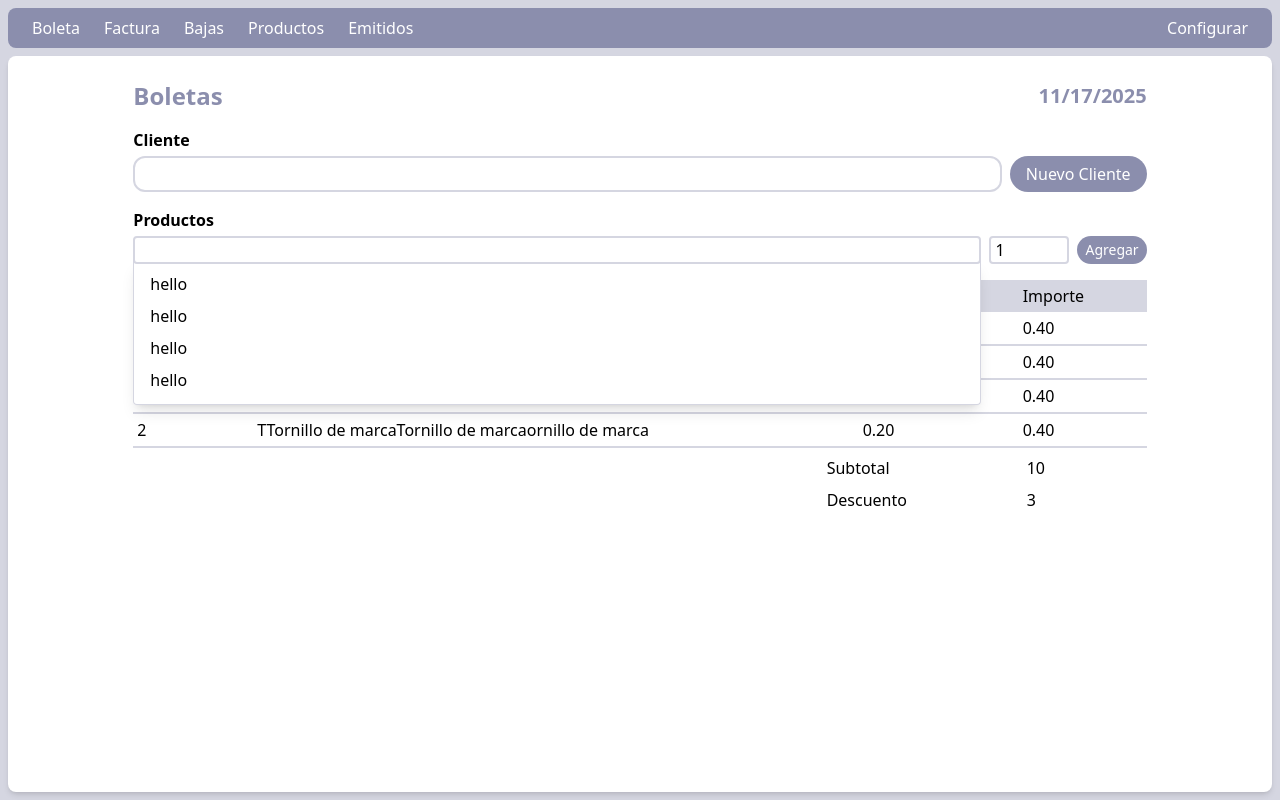
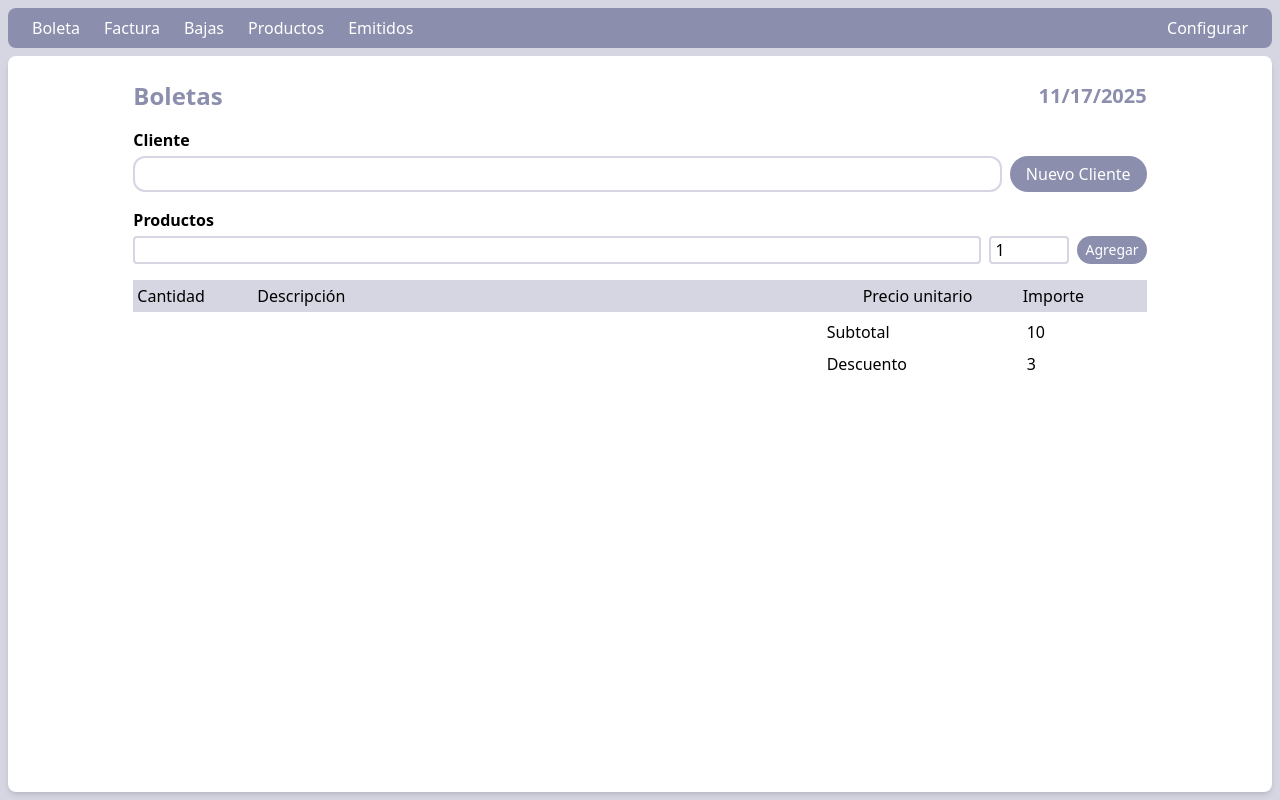
Before and after one commit to joseyaniez/contabilidad-electron, a Svelte app: page / in a window 1280 px wide. Built offline with nearby package versions, Linux system fonts and the light colour scheme.

Commit message:
feature: ProductForm select

```diff
--- a/src/electron/db/models/products.ts
+++ b/src/electron/db/models/products.ts
@@ -55,6 +55,25 @@ function getAllProducts(): Promise<Array<Product>>{
   });
 }
 
+function findProducts(searchTerm: string): Promise<Array<Product>> {
+  const sql = `
+    SELECT * FROM products
+    WHERE UPPER(description) LIKE ?
+  `;
+
+  const textSearch = `%${searchTerm.toUpperCase()}%`;
+
+  return new Promise((resolve, reject) => {
+    DB.all<Product>(sql, [textSearch], (err, rows) => {
+      if (err) {
+        reject(err);
+        return;
+      }
+      resolve(rows);
+    });
+  });
+}
+
 function deleteProduct(id: string): Promise<void> {
   const sql = `
     DELETE FROM products WHERE id = ?
@@ -89,4 +108,4 @@ function updateProduct(id: string, description: string, unit: string, price: num
   });
 }
 
-export { createProductsTable, saveProduct, getAllProducts, deleteProduct, updateProduct };
+export { createProductsTable, saveProduct, getAllProducts, deleteProduct, updateProduct, findProducts };
--- a/src/electron/ipc/products.ts
+++ b/src/electron/ipc/products.ts
@@ -1,6 +1,6 @@
 
 import { ipcMain } from "electron";
-import { createProductsTable, saveProduct, getAllProducts, deleteProduct, updateProduct } from "../db/models/products.js";
+import { createProductsTable, saveProduct, getAllProducts, deleteProduct, updateProduct, findProducts } from "../db/models/products.js";
 
 export default function setupProductsIPC(){
   createProductsTable();
@@ -55,4 +55,16 @@ export default function setupProductsIPC(){
       }
   });
 
+  ipcMain.handle("products:find", async (event, searchTerm: string) => {
+      try {
+          const products = await findProducts(searchTerm);
+          return { success: true, data: products };
+      } catch (error) {
+          if (error instanceof Error) {
+              return { success: false, error: error.message };
+          }
+          return { success: false, error: "Unknown error" };
+      }
+  });
+
 }
--- a/src/types/interface.d.ts
+++ b/src/types/interface.d.ts
@@ -9,6 +9,7 @@ export interface IElectronAPI {
     getAll: () => Promise<resourceResponse<Array<Product>>>,
     delete: (id: string) => Promise<resourceResponse<void>>,
     update: (product: Product) => Promise<resourceResponse<void>>,
+    find: (searchTerm: string) => Promise<resourceResponse<Array<Product>>>,
   },
   clients: {
     create: (client: Client) => Promise<resourceResponse<Client>>,
--- a/src/ui/components/form/client/components/InputClient.svelte
+++ b/src/ui/components/form/client/components/InputClient.svelte
@@ -4,7 +4,7 @@
 
   let { clientSelected = $bindable() } = $props();
 
-  const updateDebounced = debounceAsync(updateProductsList, 600);
+  const updateDebounced = debounceAsync(updateClientsList, 600);
 
   let clientText = $state("");
   let clientList = $state<Array<Client>>([]);
@@ -24,7 +24,7 @@
     }
   })
 
-  async function updateProductsList(){
+  async function updateClientsList(){
     try {
       const result = await window.electronAPI.clients.find(clientText, clientText, clientText);
       const data = result.data || [];
@@ -64,7 +64,7 @@
   >
     X
   </button>
-  <div class={`absolute w-5/6 top-16 bg-white left-2 ${clientList.length > 0 && !isSelected ? 'block' : 'hidden'} shadow-lg rounded-xl z-10`}>
+  <div class={`absolute w-5/6 top-16 bg-white left-2 ${clientList.length > 0 && !isSelected ? 'block' : 'hidden'} shadow-lg rounded-xl z-30`}>
     <div class="p-2 border-x border-b rounded-b-xl border-bacalao-secondary flex flex-col">
       {#each clientList as client}
         <button onclick={() => {onClickProductListed(client)}} class="px-2 py-1 text-left rounded-md hover:bg-indigo-50">{client.ruc ? client.dni + client.ruc : client.dni} - {client.name}</button>
--- a/src/ui/components/form/product/ProductForm.svelte
+++ b/src/ui/components/form/product/ProductForm.svelte
@@ -5,15 +5,31 @@
   import InputQuantityProduct from "./components/InputQuantityProduct.svelte";
   import ProductTable from "./components/ProductTable.svelte";
 
-  let productsSelected = $state<Array<Product>>([]);
+  let productSelected = $state<Product | null>(null);
+  let productsSelected = $state<Array<Product & {quantity: number}>>([]);
+  let quantityProduct = $state<number>(1);
+
+  function onAddClick(){
+    if(productSelected){
+      const existingProductIndex = productsSelected.findIndex(p => p.id === productSelected!.id);
+      if(existingProductIndex !== -1){
+        productsSelected[existingProductIndex].quantity += quantityProduct;
+        productsSelected = [...productsSelected];
+      } else {
+        productsSelected = [...productsSelected, {...productSelected, quantity: quantityProduct}];
+      }
+      productSelected = null;
+      quantityProduct = 1;
+    }
+  }
 
 </script>
 
 <div class="w-full mt-4">
   <div class="flex flex-row items-end gap-2">
-    <InputProduct/>
-    <InputQuantityProduct/>
-    <ButtonAddProduct/>
+    <InputProduct bind:productSelected/>
+    <InputQuantityProduct bind:quantity={quantityProduct}/>
+    <ButtonAddProduct onAddClick={onAddClick}/>
   </div>
   <ProductTable bind:productsSelected/>
 </div>
--- a/src/ui/components/form/product/components/ButtonAddProduct.svelte
+++ b/src/ui/components/form/product/components/ButtonAddProduct.svelte
@@ -1,5 +1,9 @@
+<script>
+  let { onAddClick } = $props();
+</script>
 
 <button
+  onclick={onAddClick}
   class="bg-bacalao-primary rounded-full py-1 px-2 text-white text-sm"
 >
   Agregar
--- a/src/ui/components/form/product/components/InputProduct.svelte
+++ b/src/ui/components/form/product/components/InputProduct.svelte
@@ -1,13 +1,73 @@
+<script lang="ts">
+  import type { Product } from "../../../../../types/models/product";
+  import { debounceAsync } from "../../../../util/debounceAsync";
+
+  const updateDebounced = debounceAsync(updateProductsList, 600);
+
+  let { productSelected = $bindable() } = $props();
+
+  let productText = $state("");
+  let productList = $state<Array<Product>>([]);
+  let isSelected = $derived(productSelected != null);
+
+  $effect(() => {
+    if(productText.length > 3){
+      updateDebounced();
+    } else {
+      productList = [];
+    }
+  });
+
+  $effect(() => {
+    if(productSelected){
+      productText = productSelected.id + " - " + productSelected.description;
+    }
+  });
+
+  async function updateProductsList(){
+    try {
+      const result = await window.electronAPI.products.find(productText);
+      const data = result.data || [];
+      if(result.success){
+        productList = data;
+      } else {
+        console.error("Failed to fetch clients:", result.error);
+      }
+    } catch (error) {
+      console.error("Error fetching clients:", error);
+    }
+  }
+
+  function onClickProductListed(product: Product){
+    productSelected = product;
+    productList = [];
+  }
+
+  function resetSelection(){
+    productSelected = null;
+    productText = "";
+  }
+
+
+</script>
 
 <div class="flex flex-col relative flex-1">
   <label class="font-bold pb-1" for="client-input">Productos</label>
-  <input class="px-1 border-2 z-20 border-bacalao-secondary border-solid rounded"  type="text" id="client-input"/>
-  <div class={`absolute w-full top-13 bg-white shadow-lg rounded-sm z-10`}>
+  <input
+    bind:value={productText}
+    class={`${isSelected ? 'bg-green-100' : 'bg-white'} px-1 border-2 z-20 rounded-sm border-bacalao-secondary border-solid rounded"  type="text" id="client-input`}
+  />
+  <button
+    class={`${isSelected ? 'block' : 'hidden'} w-5 h-5 absolute text-sm top-8.5 right-2 z-30 text-green-600 font-bold cursor-pointer`}
+    onclick={resetSelection}
+  >
+    X
+  </button>
+  <div class={`absolute w-full ${productList.length > 0 && !isSelected ? 'block' : 'hidden'} top-13 bg-white shadow-lg rounded-sm z-10`}>
     <div class="p-2 border-x border-b rounded-b-sm border-bacalao-secondary flex flex-col">
-      <button class="px-2 py-1 text-left rounded-md hover:bg-indigo-50">hello</button>
-      <button class="px-2 py-1 text-left rounded-md hover:bg-indigo-50">hello</button>
-      <button class="px-2 py-1 text-left rounded-md hover:bg-indigo-50">hello</button>
-      <button class="px-2 py-1 text-left rounded-md hover:bg-indigo-50">hello</button>
+      {#each productList as product}
+        <button onclick={() => onClickProductListed(product)} class="px-2 py-1 text-left rounded-md hover:bg-indigo-50">{product.id} - {product.description}</button>
+      {/each}
     </div>
   </div>
 </div>
--- a/src/ui/components/form/product/components/InputQuantityProduct.svelte
+++ b/src/ui/components/form/product/components/InputQuantityProduct.svelte
@@ -1,2 +1,4 @@
-
-<input class="w-20 px-1 border-2 border-bacalao-secondary border-solid rounded" value="1" type="number" min="1">
+<script>
+  let { quantity = $bindable() } = $props();
+</script>
+<input bind:value={quantity} class="w-20 px-1 border-2 border-bacalao-secondary border-solid rounded" type="number" min="1">
--- a/src/ui/components/form/product/components/ProductItem.svelte
+++ b/src/ui/components/form/product/components/ProductItem.svelte
@@ -1,7 +1,12 @@
+
+<script lang="ts">
+  import type { Product } from "../../../../../types/models/product";
+  let{ product } = $props<{ product: Product & { quantity: number } }>();
+</script>
 
 <div class="flex flex-row p-1 border-b-bacalao-secondary border-b-2">
-  <div class="w-30">2</div>
-  <div class="flex-1 truncate pr-4">TTornillo de marcaTornillo de marcaornillo de marca</div>
-  <div class="w-40">0.20</div>
-  <div class="w-30">0.40</div>
+  <div class="w-30">{product.quantity}</div>
+  <div class="flex-1 truncate pr-4">{ product.description }</div>
+  <div class="w-40">{product.price}</div>
+  <div class="w-30">{product.price * product.quantity}</div>
 </div>
--- a/src/ui/components/form/product/components/ProductTable.svelte
+++ b/src/ui/components/form/product/components/ProductTable.svelte
@@ -1,7 +1,12 @@
-<script>
+<script lang="ts">
+  import type { Product } from "../../../../../types/models/product";
   import ProductItem from "./ProductItem.svelte";
 
-  let { productsSelected = $bindable() } = $props();
+  interface Props {
+    productsSelected: Array<Product & { quantity: number }>;
+  }
+
+  let { productsSelected = $bindable() }: Props = $props();
 
 </script>
 
@@ -17,10 +22,9 @@
 
   <!-- Table Content -->
   <div class="flex flex-col">
-    <ProductItem/>
-    <ProductItem/>
-    <ProductItem/>
-    <ProductItem/>
+    {#each productsSelected as product}
+      <ProductItem {product}/>
+    {/each}
   </div>
 
   <!-- Table Totals -->
--- a/src/ui/features/tickets/TicketScreen.svelte
+++ b/src/ui/features/tickets/TicketScreen.svelte
@@ -14,5 +14,4 @@
   </div>
   <ClientForm/>
   <ProductForm/>
-  <Table/>
 </div>
```
Also changed, not shown: src/electron/preload.cts, 1 other file (tests, documents, lock files or other folders).
